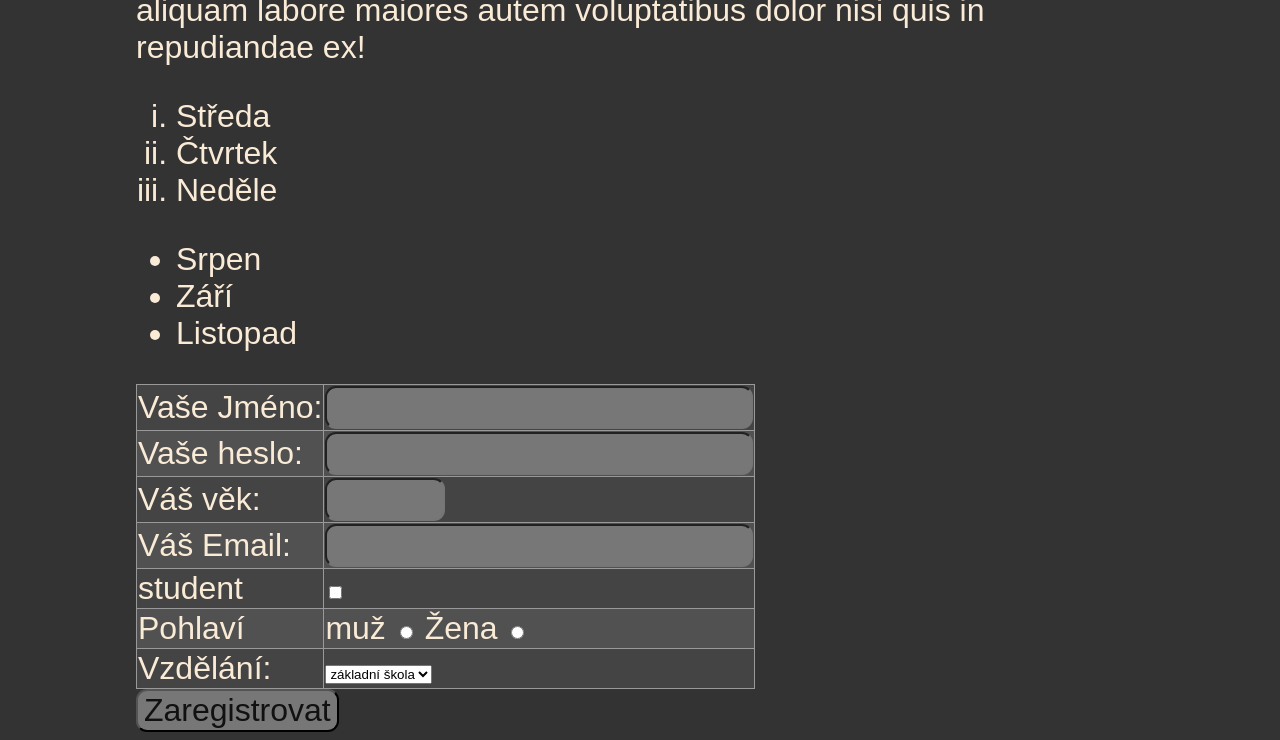
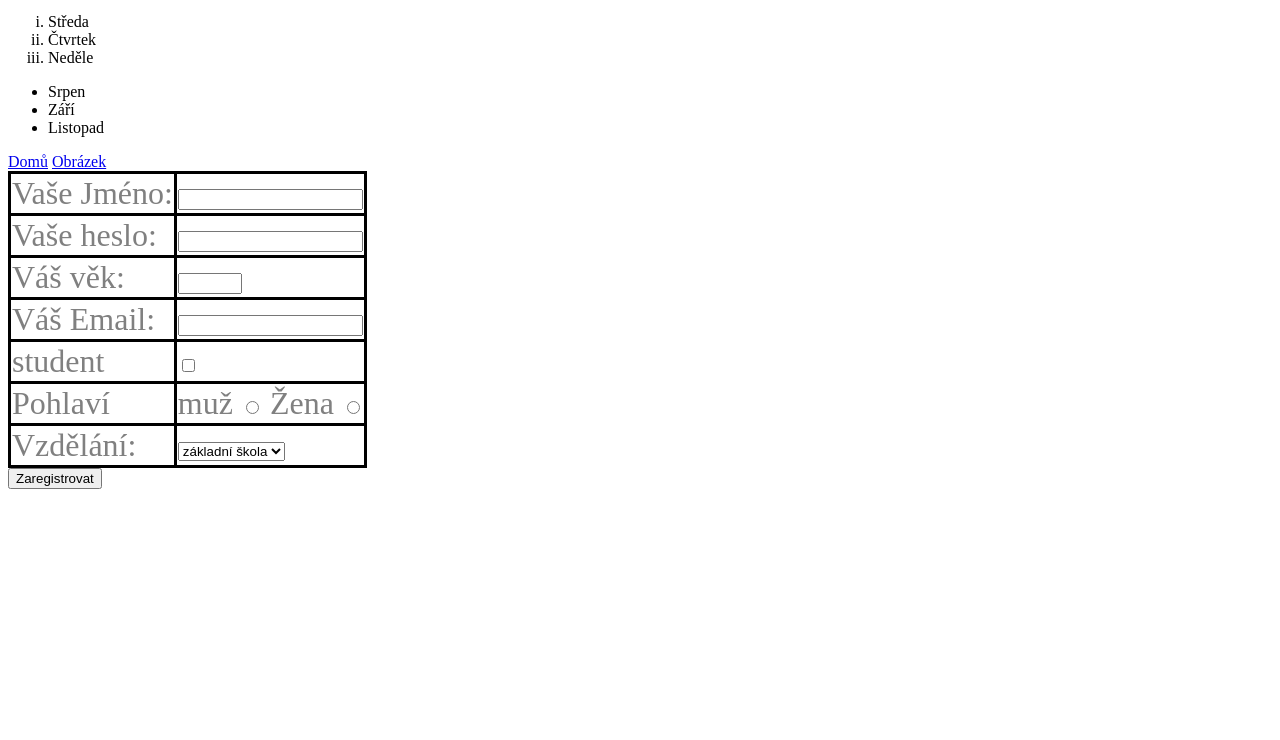
Before and after one commit to sps-cl/2D-VAP-2324-Smyd, a plain HTML site: page index.html in a window 1280 px wide. Shown: the part 327-1067 px from the top of the page. After the commit the page ends 824 px from the top, so only its background shows below. Drawn offline with Linux system fonts and the light colour scheme.

Commit message:
CSS - samostatná práce 1

```diff
--- a/styly.css
+++ b/styly.css
@@ -1,58 +1,38 @@
-body {
-    padding-left: 10%;
-    padding-right: 10%;
-    padding-top: 2em;
-    background-color: #333333;
-    color: antiquewhite;
+h1{
+    font-family: sans-serif;
+    color:brown;
+    font-size: 7em;
+}
+div{
+    font-family: 'Courier New';
     font-size: 2em;
-    font-family: sans-serif;
 }
-tbody {
-    background-color: #444444;
+Strong{
+    font-style: italic;
 }
-thead {
-    background-color: #222222;
+.seznam{
+    font-size:3rem;
 }
-input {
-    background-color: #777777;
-    color: #111111;
-    font-size: 1em;
-    font-family: sans-serif;
-    border-radius: 11px;
+.vstup{
+    font-family: system-ui,
+    font-size: 1.5em;
 }
-::placeholder {
-    color: #333333;
+input.vstup{
+
 }
-table, th, td {
-    border: 0.5px solid #999999;
+li.hover{
+    background-color:rgb(211, 124, 53);
+}
+td, table, td{
+    font-size: 2rem;
     border-collapse: collapse;
+    border: 3px solid black;
 }
-tr:nth-child(even) {
-    background-color: #515151;
+thead{
+    background-color: rgb(82, 81, 81);
+    color: white;
 }
-nav {
-    margin: 0;
-    padding: 0;
-    overflow: hidden;
-    background-color: #212121;
-    position: fixed;
-    top: 0;
-    left: 0;
-    width: 100%;
+tbody{
+    background-color: white;
+    color:gray
 }
-a {
-    float: left;
-    display: block;
-    color: white;
-    text-align: center;
-    padding: 14px 16px;
-    text-decoration: none;
-}
-a:hover {
-    background-color: #111111;
-}
-img{
-    margin-left: auto;
-    margin-right: auto;
-    display: block;
-}
```
Also changed, not shown: index 1.html (added, +68 -0 lines).
